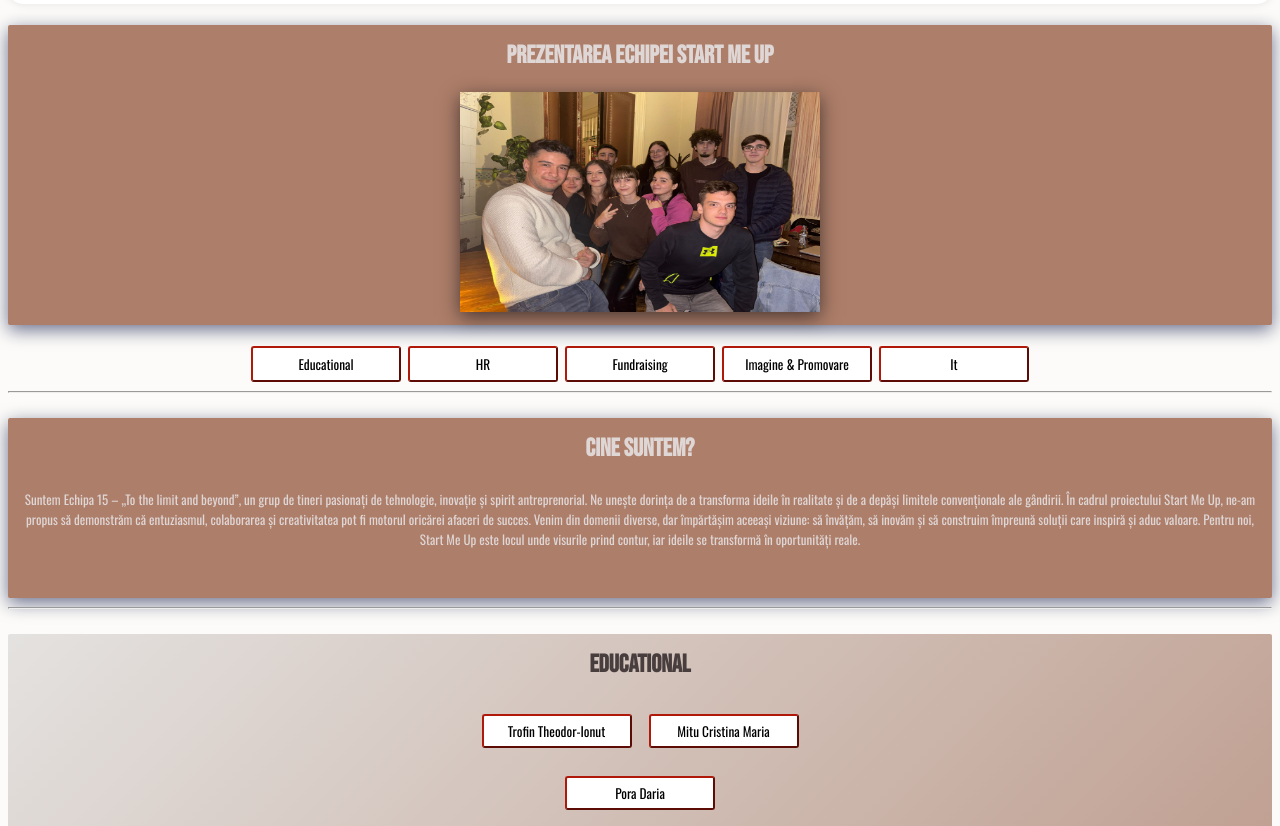
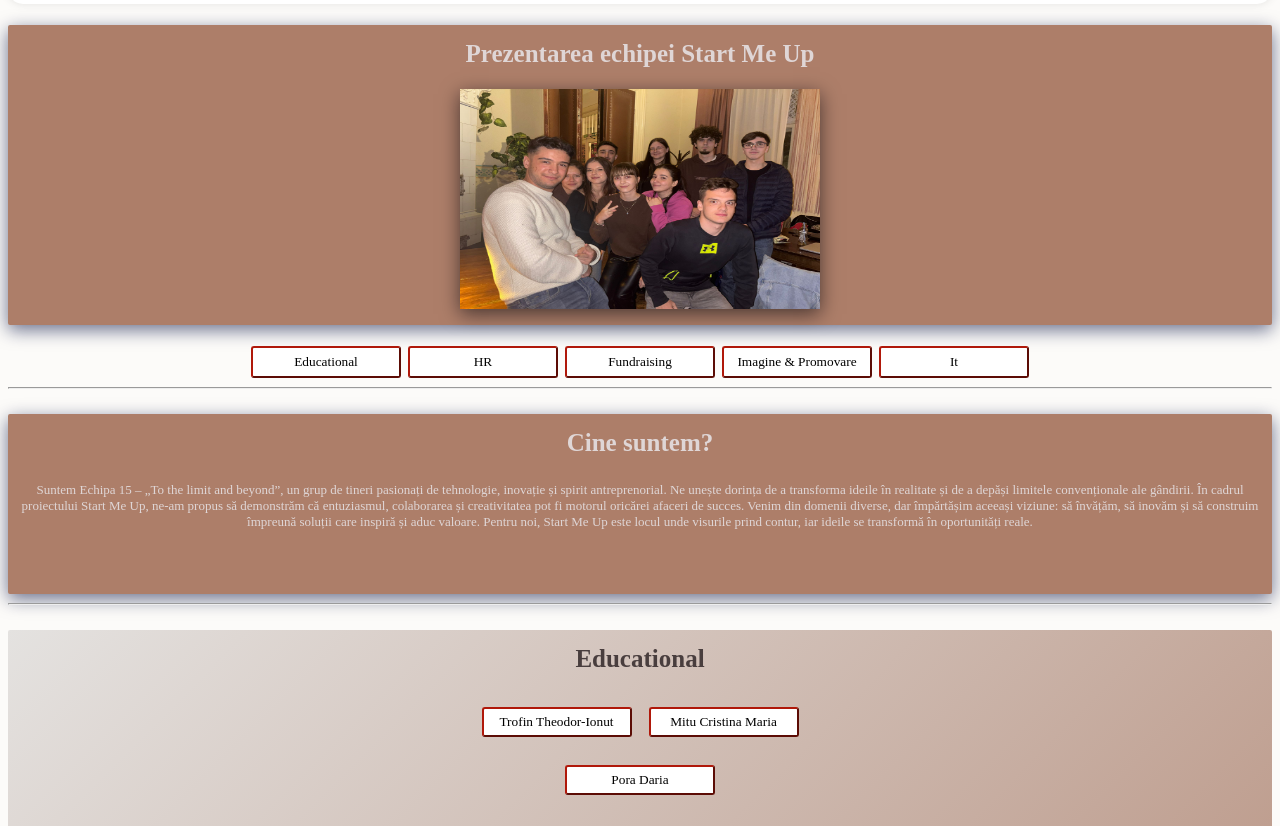
Before and after one commit to AlexAndrei18/start-me-up, a website: page public/pechipa.html in a window 1280 px wide. Shown: the part 98-924 px from the top of the page. Drawn offline with nearby package versions, Linux system fonts and the light colour scheme.

Commit message:
font  pechipa

```diff
--- a/public/assets/pechipa.css
+++ b/public/assets/pechipa.css
@@ -64,7 +64,7 @@ html{
 
 .h{
     text-align: center;
-    font-family: "Bebas Neue", sans-serif;
+    font-family:'Times New Roman', Times, serif;
     color:rgb(73, 62, 62);
     font-size:25px
 }
@@ -131,14 +131,14 @@ html{
   font-size:small;
   margin: 10px;
   text-align: center;
-  font-family: "Oswald", sans-serif;
+  font-family:'Times New Roman', Times, serif;
   padding:0;
 }
 
 #text{
   padding-top: 15px;
   color:rgb(223, 214, 214);
-  font-family:"Bebas Neue", sans-serif;
+  font-family:'Times New Roman', Times, serif;
   font-size:25px;
 }
 
@@ -146,7 +146,7 @@ html{
     cursor: pointer;
     background-color: rgb(255, 255, 255);
     border-color: #b0180a;
-    font-family: "Oswald", sans-serif;
+    font-family: 'Times New Roman', Times, serif;
     border-radius: 3px;
     padding: 6px;
     gap: 8px;
@@ -171,7 +171,7 @@ html{
      cursor: pointer;
     background-color: rgb(255, 255, 255);
     border-color: #b0180a;
-    font-family:"Oswald", sans-serif;
+    font-family:'Times New Roman', Times, serif;
     border-radius: 3px;
     box-shadow:rgba(29, 53, 142, 0.1);
     padding: 5px;
--- a/public/pechipa.html
+++ b/public/pechipa.html
@@ -4,8 +4,6 @@
     <meta charset="UTF-8">
     <meta name="viewport" content="width=device-width, initial-scale=1.0">
     <title>Galerie</title>
-    <link href="https://fonts.googleapis.com/css2?family=Oswald:wght@200..700&display=swap" rel="stylesheet">
-    <link href="https://fonts.googleapis.com/css2?family=Bebas+Neue&display=swap" rel="stylesheet">
     <link rel="stylesheet" href="assets/styles.css" />
     <link rel="stylesheet" href="./assets/pechipa.css">
 </head>
```
